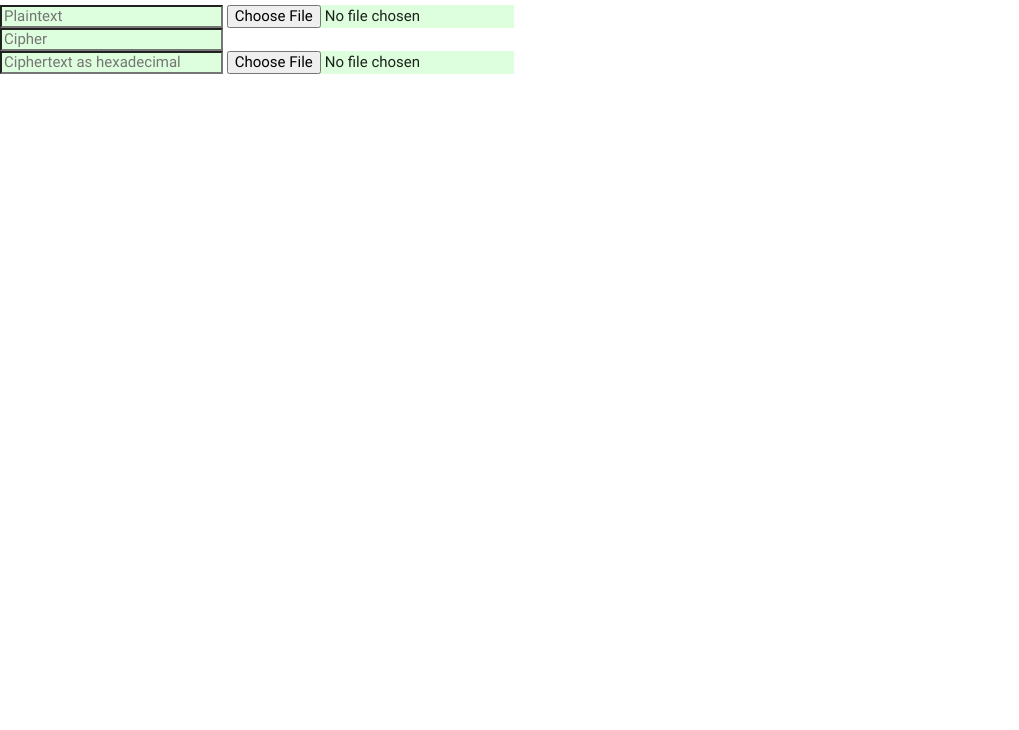
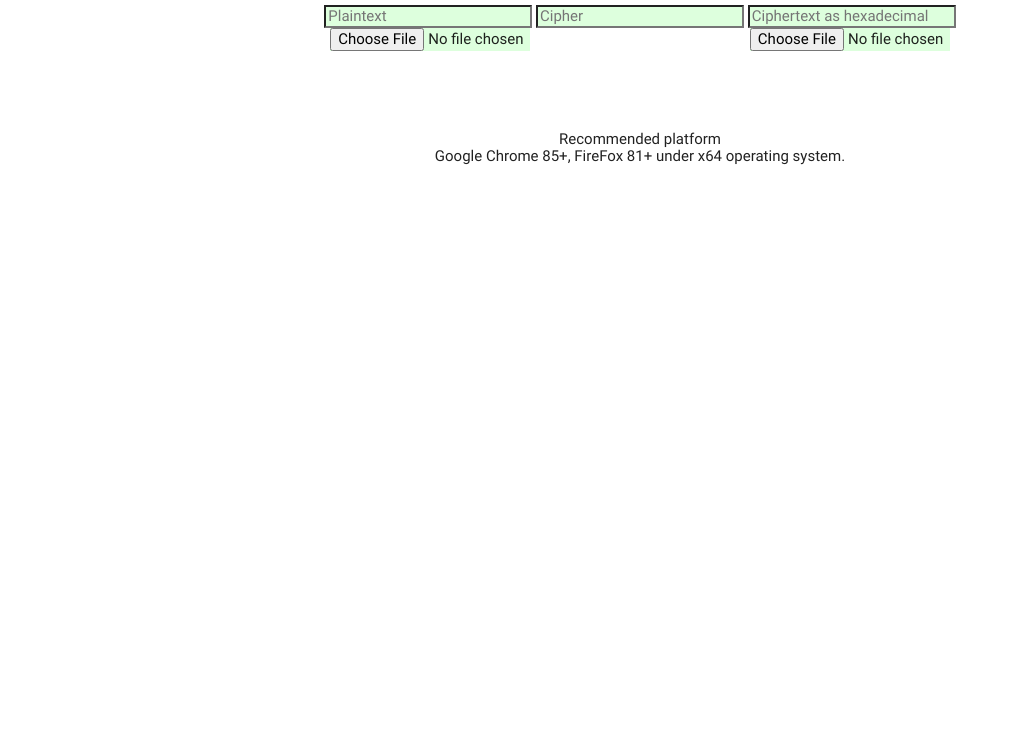
Before and after one commit to nonPointer/DESTool, a plain HTML site: page index.html in a window 1280 px wide. Shown: the part 70-800 px from the top of the page, without its empty margins (0-1019 px from the left). Drawn offline with Linux system fonts and the light colour scheme.

Commit message:
feat: UI demo

```diff
--- a/index.html
+++ b/index.html
@@ -27,26 +27,30 @@
 </header>
 
 <main>
-    <div id="left">
-        <label for="plainTextarea"></label><input id="plainTextarea" type="text" placeholder="Plaintext"/>
-        <input id="plainFile" type="file">
-        <a href="" download="" id="plainDownload"></a>
-    </div>
 
-    <div id="middle">
-        <label for="cipherTextarea"></label><input id="cipherTextarea" type="text" placeholder="Cipher"/>
-    </div>
+    <tr>
+        <td><label for="plainTextarea"></label><input id="plainTextarea" type="text" placeholder="Plaintext"/>
+        </td>
+        <td><label for="cipherTextarea"></label><input id="cipherTextarea" type="text" placeholder="Cipher"/>
+        </td>
+        <td><label for="cipherTextTextarea"></label><input id="cipherTextTextarea" type="text"
+                                                           placeholder="Ciphertext as hexadecimal"/>
+        </td>
+    </tr>
+    <br/>
+    <tr>
+        <td><input id="plainFile" type="file">
+            <a href="" download="" id="plainDownload"></a></td>
+        <td></td>
+        <td><input id="cipherFile" type="file">
+            <a href="" download="" id="cipherDownload"></a></td>
+    </tr>
 
-    <div id="right">
-        <label for="cipherTextTextarea"></label><input id="cipherTextTextarea" type="text"
-        placeholder="Ciphertext as hexadecimal"/>
-        <input id="cipherFile" type="file">
-        <a href="" download="" id="cipherDownload"></a>
-    </div>
+
 </main>
 
 <footer>
-
+    Recommended platform<br/> Google Chrome 85+, FireFox 81+ under x64 operating system.
 </footer>
 </body>
 </html>
--- a/static/css/custom.css
+++ b/static/css/custom.css
@@ -1,5 +1,21 @@
-textarea {
+body {
+    text-align: center;
+}
 
+footer {
+    margin: 80px;
+}
+
+input {
+    width: 200px;
+}
+
+#plainFile {
+    margin-right: 108px;
+}
+
+#cipherFile {
+    margin-left: 108px;
 }
 
 input:valid {
--- a/static/js/custom.js
+++ b/static/js/custom.js
@@ -119,8 +119,8 @@ function custom() {
         filename = file.name;
         fileReader.readAsDataURL(file);
     }
+
     let cipherFile = document.querySelector('#cipherFile');
-
     cipherFile.onchange = function (event) {
         fileMethod = true;
         let file = event.target.files[0];
```
